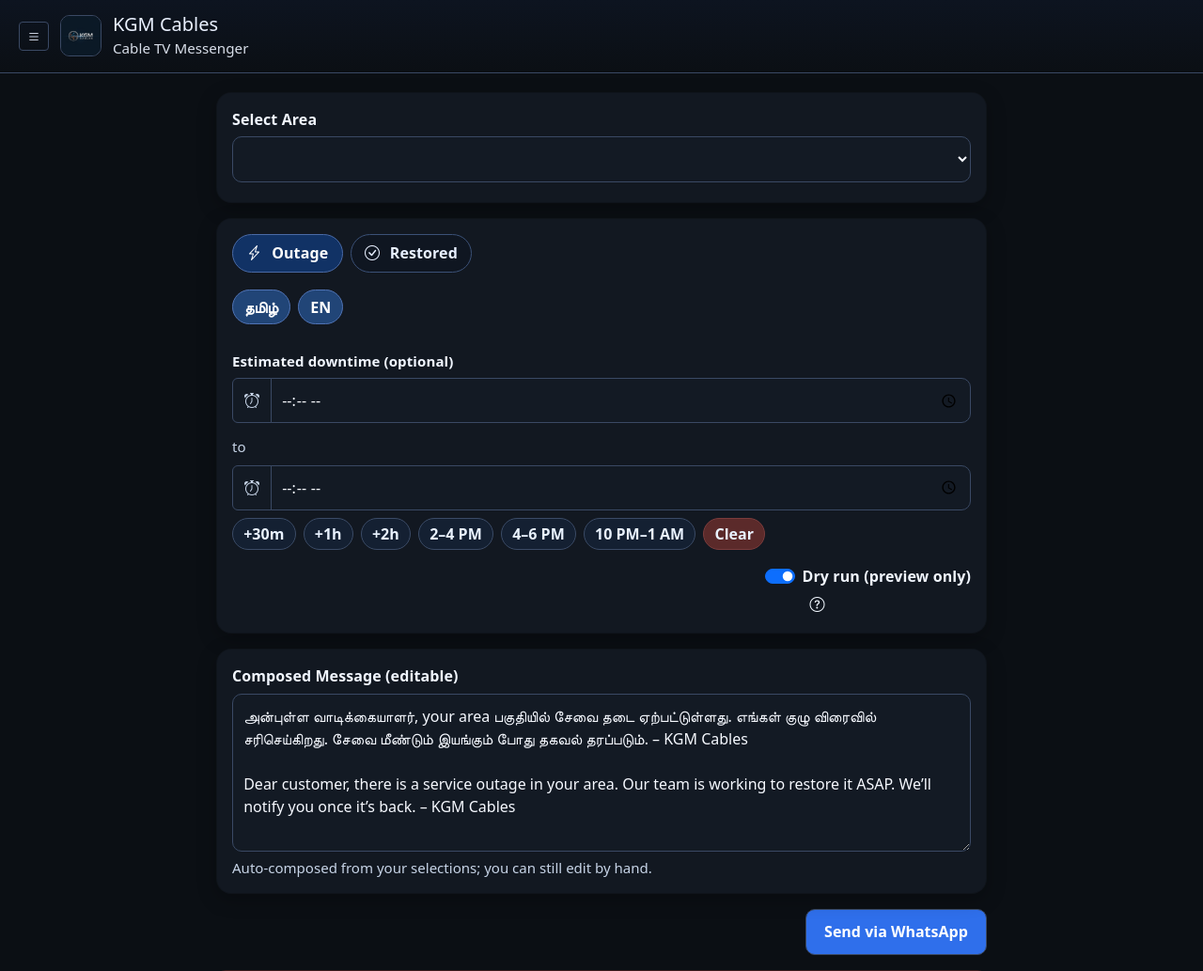
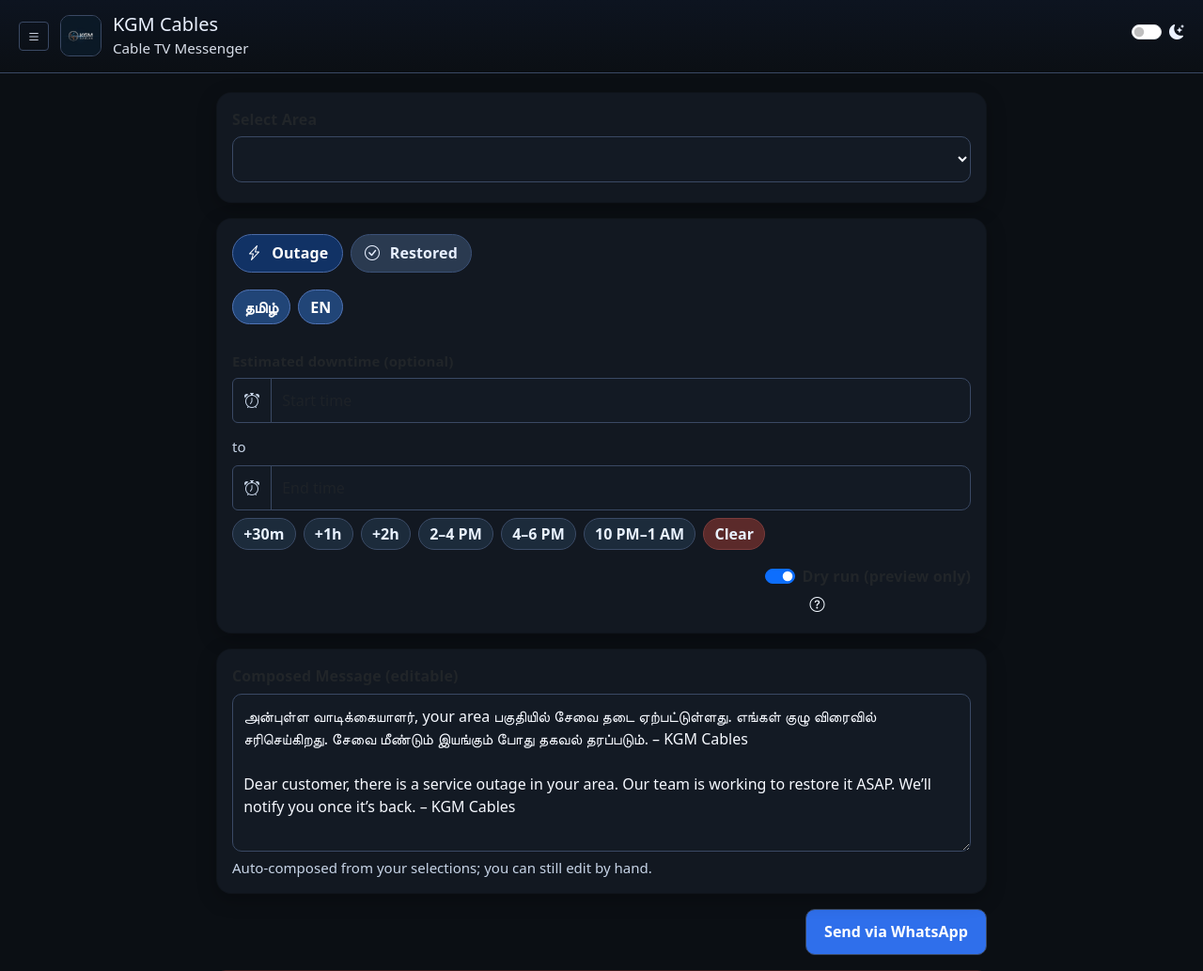
Before and after one commit to Arunaggiri-Pandian/Cable_TV_Outage_Messenger, a Flask app: page / in a window 1280 px wide. Shown: the top 1033 px of the page at 94% size. Run offline with Flask 3, Linux system fonts and the light colour scheme; lists and menus that the app fills with data are empty.

Commit message:
feat: Implement dark mode and theme toggle
- Adds light/dark theme switching with localStorage persistence.
- Adjusts header, buttons, and other UI elements for theme-awareness.
- Fixes visibility and contrast issues in the new light mode.

```diff
--- a/static/css/style.css
+++ b/static/css/style.css
@@ -1,10 +1,9 @@
-* { box-sizing: border-box; }
 :root{
   --bg: #0b0f14;
   --card: #121821;
   --ink: #eef4ff;       /* brighter base text */
   --muted: #c7d4e7;     /* brighter muted */
-  --label: #f1f6ff;     /* strong labels */
+  --label: #f16ff;     /* strong labels */
   --line: #3a4964;
   --primary: #2f6feb;
   --success: #17351f;
@@ -16,43 +15,106 @@
   --input-ink: #f6f9ff;
   --placeholder: #c6d3e5;
 
-  --seg-bg: #0f1621;
-  --seg-on: #113265;
+  --header-bg-start: #0d1420;
+  --header-bg-end: #0b0f14;
+  --header-ink: #eaf1ff;
+  --logo-bg: #0f141c;
+
+  --seg-bg: #2a3a50;
+  --seg-ink: #e8f0ff;
+  --seg-on-bg: #113265;
+  --seg-on-ink: #ffffff;
   --seg-border: #3b5177;
+  --seg-on-border: #4a6aa6;
 
+  --pill-bg: transparent;
+  --pill-ink: #e2ecff;
   --pill-on-bg: #214577;
+  --pill-on-ink: #ffffff;
   --pill-off-border: #4a5d7f;
+  --pill-on-border: #5073b4;
 
-  --chip-bg: #142032;
+  --chip-bg: #1c2b3b;
+  --chip-ink: #e9f2ff;
   --chip-border: #3b4b66;
-  --chip-danger: #5b2a2a;
+  --chip-danger-bg: #5b2a2a;
+  --chip-danger-border: #7a3c3c;
 }
 html, body { height: 100%; }
 body {
   font-family: system-ui, -apple-system, Segoe UI, Roboto, Arial, sans-serif;
   margin: 0; background: var(--bg); color: var(--ink);
+  transition: background-color 0.3s, color 0.3s;
+}
+body.light-mode {
+  --bg: #f0f2f6;
+  --card: #ffffff;
+  --ink: #333333;
+  --muted: #666666;
+  --label: #111111;
+  --line: #dcdcdc;
+  --primary: #007bff;
+  --success: #d4edda;
+  --warn: #fff3cd;
+  --info: #d1ecf1;
+  --error: #f8d7da;
+  --pill: #e9ecef;
+  --input-bg: #ffffff;
+  --input-ink: #333333;
+  --placeholder: #999999;
+
+  --header-bg-start: #ffffff;
+  --header-bg-end: #f7f7f7;
+  --header-ink: #333333;
+  --logo-bg: #f0f2f6;
+
+  --seg-bg: #d1d5db;
+  --seg-ink: #1f2937;
+  --seg-on-bg: #007bff;
+  --seg-on-ink: #ffffff;
+  --seg-border: #ced4da;
+  --seg-on-border: #0069d9;
+
+  --pill-bg: transparent;
+  --pill-ink: #4b5563;
+  --pill-on-bg: #007bff;
+  --pill-on-ink: #ffffff;
+  --pill-off-border: #ced4da;
+  --pill-on-border: #0069d9;
+
+  --chip-bg: #e5e7eb;
+  --chip-ink: #1f2937;
+  --chip-border: #d1d5db;
+  --chip-danger-bg: #f8d7da;
+  --chip-danger-border: #f5c6cb;
 }
 
 /* Header */
 .brand{
   display:flex; align-items:center; justify-content:space-between;
   padding: 14px 20px; border-bottom:1px solid var(--line);
-  background: linear-gradient(180deg, #0d1420 0%, #0b0f14 100%);
+  background: linear-gradient(180deg, var(--header-bg-start) 0%, var(--header-bg-end) 100%);
   position: sticky; top: 0; z-index: 10;
 }
 .brand-left{ display:flex; align-items:center; gap:12px; }
-.sidebar-toggle { border-color: var(--line) !important; color:#eaf1ff !important; }
-.sidebar-toggle:hover { background:#0f1520 !important; }
+.sidebar-toggle {
+  border-color: var(--line) !important;
+  color: var(--header-ink) !important;
+}
+.sidebar-toggle:hover { background: rgba(0,0,0,0.05) !important; }
+body.light-mode .sidebar-toggle:hover { background: rgba(0,0,0,0.05) !important; }
+
 
 .logo-wrap{
   width:44px; height:44px; border-radius:10px; border:1px solid var(--line);
   display:flex; align-items:center; justify-content:center; overflow:hidden;
-  background:#0f141c;
+  background: var(--logo-bg);
 }
 .logo-wrap img{ width:100%; height:100%; object-fit: contain; display:block; }
 
-.brand-text h1{ font-size:1.25rem; margin:0; color:#eaf1ff; }
+.brand-text h1{ font-size:1.25rem; margin:0; color: var(--header-ink); }
 .subtitle{ color: var(--ink); opacity: 0.9; font-size:.95rem; margin-top:2px; }
+.form-check-label i { color: var(--header-ink); }
 
 /* Sidebar */
 .sidebar{ background:#0c1118 !important; border-right:1px solid var(--line); }
@@ -96,32 +158,41 @@
 /* Segmented control (Outage/Restored) */
 .seg-wrap { display:flex; gap:.5rem; flex-wrap: wrap; }
 .btn-seg{
-  background: var(--seg-bg); border:1px solid var(--seg-border); color:#e8f0ff;
+  background: var(--seg-bg); border:1px solid var(--seg-border); color: var(--seg-ink);
   border-radius: 999px; padding: .45rem .9rem; font-weight:700;
+  transition: filter 0.2s;
 }
+.btn-seg:hover { filter: brightness(1.1); }
 .btn-check:checked + .btn-seg{
-  background: var(--seg-on); border-color:#4a6aa6; color:#ffffff;
+  background: var(--seg-on-bg); border-color: var(--seg-on-border); color: var(--seg-on-ink);
+  filter: none;
 }
 .btn-seg i{ margin-right: .4rem; }
 
 /* Language pills */
 .lang-wrap{ display:flex; gap:.5rem; flex-wrap: wrap; }
 .btn-pill{
-  background: transparent; border:1px solid var(--pill-off-border); color:#e2ecff;
+  background: var(--pill-bg); border:1px solid var(--pill-off-border); color: var(--pill-ink);
   border-radius: 999px; padding: .35rem .75rem; font-weight:700;
+  transition: background-color 0.2s, color 0.2s;
 }
+.btn-pill:hover { background-color: rgba(128,128,128,0.1); }
 .btn-check:checked + .btn-pill{
-  background: var(--pill-on-bg); border-color:#5073b4; color:#ffffff;
+  background: var(--pill-on-bg); border-color: var(--pill-on-border); color: var(--pill-on-ink);
 }
 
 /* Quick pick chips */
 .quick-picks{ display:flex; flex-wrap:wrap; gap:.5rem; }
 .chip{
-  background: var(--chip-bg); border:1px solid var(--chip-border); color:#e9f2ff;
+  background: var(--chip-bg); border:1px solid var(--chip-border); color: var(--chip-ink);
   border-radius: 999px; padding: .25rem .7rem; font-weight:700; cursor:pointer;
+  transition: filter 0.2s;
 }
 .chip:hover{ filter: brightness(1.1); }
-.chip.danger{ background: var(--chip-danger); border-color:#7a3c3c; }
+.chip.danger{
+  background: var(--chip-danger-bg);
+  border-color: var(--chip-danger-border);
+}
 
 /* Time input groups */
 .time-group .input-group-text{
--- a/static/js/script.js
+++ b/static/js/script.js
@@ -131,9 +131,27 @@
     const opts = { enableTime: true, noCalendar: true, dateFormat: "H:i", altInput: true, altFormat: "h:i K", time_24hr: false };
     flatpickr("#etaStart", opts);
     flatpickr("#etaEnd",   opts);
-  } else {
-    document.getElementById("etaStart").setAttribute("type","time");
-    document.getElementById("etaEnd").setAttribute("type","time");
+  }
+
+  const themeToggle = document.getElementById("themeToggle");
+  const themeIcon = document.querySelector('label[for="themeToggle"] i');
+
+  function setTheme(isLight) {
+    document.body.classList.toggle("light-mode", isLight);
+    themeIcon.className = isLight ? "bi bi-brightness-high-fill" : "bi bi-moon-stars-fill";
+    localStorage.setItem("theme", isLight ? "light" : "dark");
+    if (themeToggle) themeToggle.checked = isLight;
+  }
+
+  const savedTheme = localStorage.getItem("theme");
+  if (savedTheme) {
+    setTheme(savedTheme === "light");
+  }
+
+  if (themeToggle) {
+    themeToggle.addEventListener("change", () => {
+      setTheme(themeToggle.checked);
+    });
   }
 
   const areaSel   = document.getElementById("area");
--- a/templates/index.html
+++ b/templates/index.html
@@ -28,6 +28,12 @@
         <h1 class="m-0">KGM Cables</h1>
         <div class="subtitle">Cable TV Messenger</div>
       </div>
+    </div>
+    <div class="form-check form-switch ms-auto">
+      <input class="form-check-input" type="checkbox" id="themeToggle">
+      <label class="form-check-label" for="themeToggle">
+        <i class="bi bi-moon-stars-fill"></i>
+      </label>
     </div>
     <!-- (No header estimate pill anymore) -->
   </header>
```
